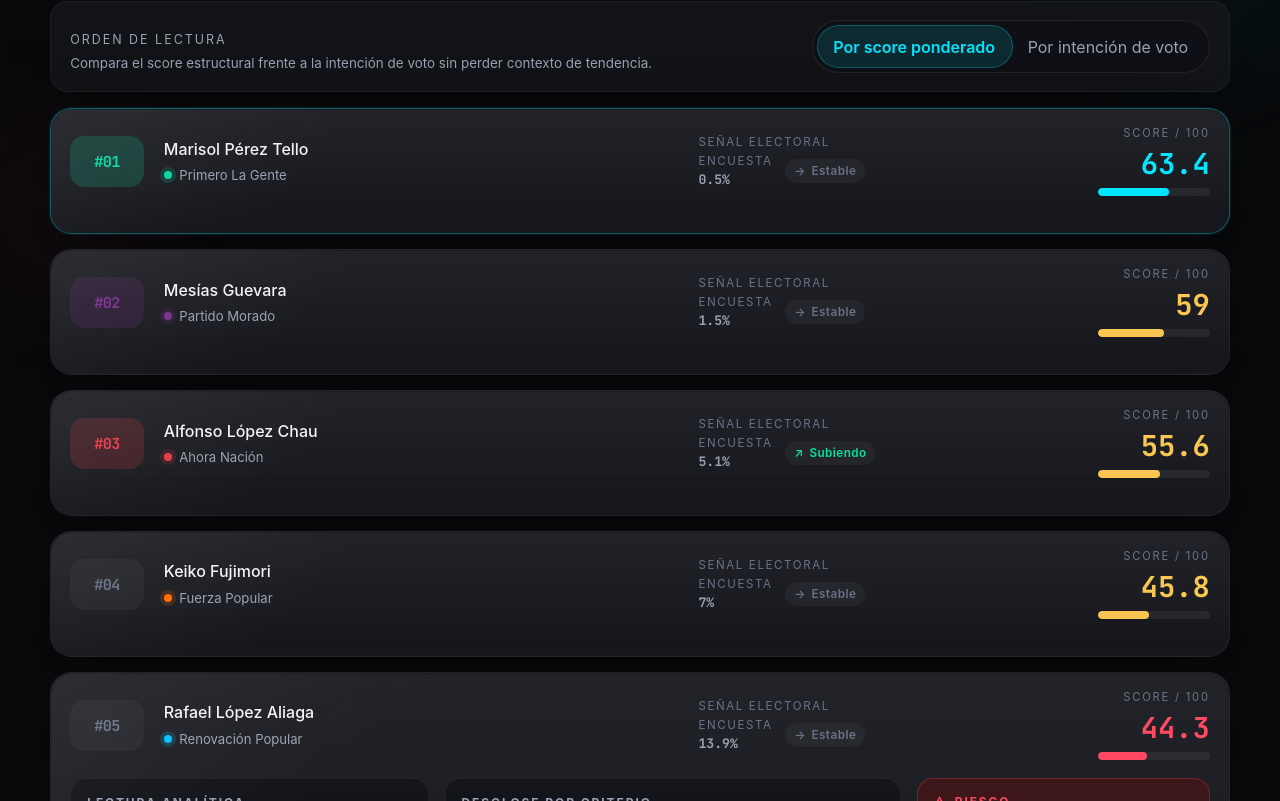
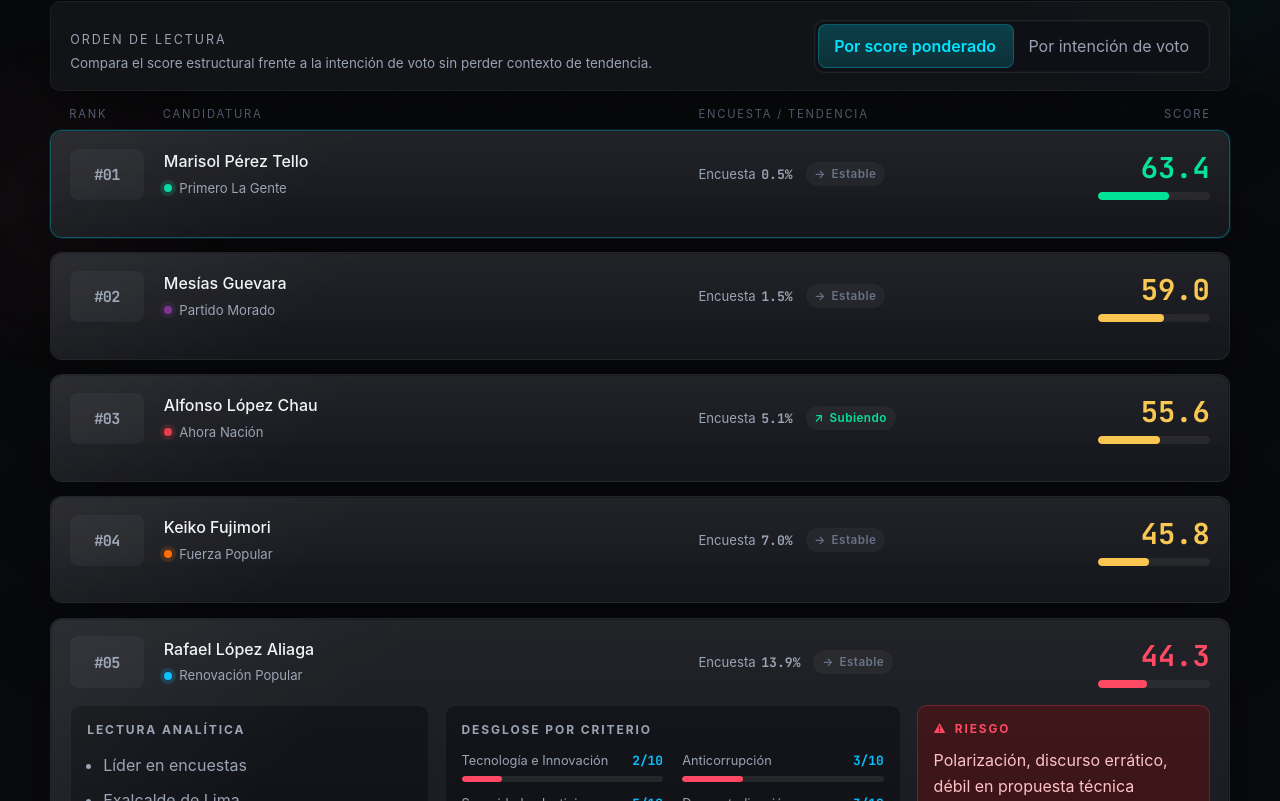
Before and after one commit to Albert-fer02/landyng-page-Electoral-Peru, a React (Vite) app: page / in a window 1280 px wide. Shown: the part 339-1140 px from the top of the page. Built offline with nearby package versions, Linux system fonts and the light colour scheme.

Commit message:
refactor: tighten scorecard visual semantics

```diff
--- a/src/App.jsx
+++ b/src/App.jsx
@@ -51,6 +51,15 @@
 
         <SortControls currentValue={sortBy} onChange={setSortBy} />
 
+        <section className="ranking-head" aria-hidden="true">
+          <span className="ranking-head__label">Rank</span>
+          <span className="ranking-head__label">Candidatura</span>
+          <span className="ranking-head__label">Encuesta / tendencia</span>
+          <span className="ranking-head__label ranking-head__label--score">
+            Score
+          </span>
+        </section>
+
         <section className="ranking-list" aria-label="Ranking de candidatos">
           {rankedCandidates.map((candidate, index) => {
             const isExpanded = selectedName === candidate.name;
--- a/src/components/CandidateCard.jsx
+++ b/src/components/CandidateCard.jsx
@@ -1,6 +1,6 @@
 import { ScoreBar } from "./ScoreBar";
 import { TrendBadge } from "./TrendBadge";
-import { getScoreTone } from "../lib/scorecard";
+import { getMetricTone, getScoreTone } from "../lib/scorecard";
 
 function buildNotesList(notes) {
   return notes
@@ -34,9 +34,7 @@
         aria-controls={detailsId}
       >
         <div className="candidate-card__rank-block" aria-hidden="true">
-          <span className={`candidate-rank${rank <= 3 ? " is-podium" : ""}`}>
-            #{String(rank).padStart(2, "0")}
-          </span>
+          <span className="candidate-rank">#{String(rank).padStart(2, "0")}</span>
         </div>
 
         <div className="candidate-card__summary candidate-card__summary--identity">
@@ -50,23 +48,20 @@
         </div>
 
         <div className="candidate-card__summary candidate-card__summary--metrics">
-          <span className="candidate-card__eyebrow">Señal electoral</span>
           <div className="candidate-card__meta">
             <span className="candidate-card__poll">
-              <span className="candidate-card__meta-label">Encuesta</span>
-              <strong>{candidate.encuesta}%</strong>
+              Encuesta <strong>{candidate.encuesta.toFixed(1)}%</strong>
             </span>
             <TrendBadge trend={candidate.tendencia} />
           </div>
         </div>
 
         <div className="candidate-card__score">
-          <span className="candidate-card__score-label">Score / 100</span>
           <strong
             className="candidate-card__score-value"
             style={{ color: scoreTone }}
           >
-            {candidate.finalScore}
+            {candidate.finalScore.toFixed(1)}
           </strong>
           <ScoreBar
             value={candidate.finalScore}
@@ -107,7 +102,7 @@
                 </div>
                 <ScoreBar
                   value={candidate.scores[criterion.key]}
-                  color={candidate.color}
+                  color={getMetricTone(candidate.scores[criterion.key])}
                 />
               </div>
             ))}
--- a/src/lib/scorecard.js
+++ b/src/lib/scorecard.js
@@ -30,7 +30,7 @@
 
 export function getScoreTone(score) {
   if (score >= 60) {
-    return "var(--accent)";
+    return "var(--positive)";
   }
 
   if (score >= 45) {
@@ -40,6 +40,20 @@
   return "var(--danger)";
 }
 
+export function getMetricTone(score, max = 10) {
+  const normalizedScore = (score / max) * 100;
+
+  if (normalizedScore >= 70) {
+    return "var(--positive)";
+  }
+
+  if (normalizedScore >= 40) {
+    return "var(--warning)";
+  }
+
+  return "var(--danger)";
+}
+
 export function formatWeight(weight) {
   return `${Math.round(weight * 100)}%`;
 }
--- a/src/styles.css
+++ b/src/styles.css
@@ -108,7 +108,7 @@
   margin-bottom: 1.5rem;
   padding: 1.75rem 1.85rem;
   border: 1px solid var(--surface-border);
-  border-radius: 1.75rem;
+  border-radius: 12px;
   background:
     linear-gradient(180deg, rgba(255, 255, 255, 0.02), rgba(255, 255, 255, 0)),
     var(--surface-0);
@@ -159,7 +159,7 @@
   min-width: 11rem;
   padding: 0.9rem 1rem;
   border: 1px solid var(--surface-border);
-  border-radius: 1rem;
+  border-radius: 10px;
   background: rgba(255, 255, 255, 0.02);
 }
 
@@ -191,7 +191,7 @@
   align-items: end;
   padding: 1.1rem 1.2rem;
   margin-bottom: 1rem;
-  border-radius: 1.1rem;
+  border-radius: 10px;
 }
 
 .toolbar__copy {
@@ -221,22 +221,26 @@
   grid-template-columns: repeat(2, minmax(0, 1fr));
   align-items: center;
   min-width: min(100%, 24rem);
-  padding: 0.25rem;
+  padding: 0.2rem;
   border: 1px solid rgba(255, 255, 255, 0.08);
-  border-radius: 999px;
+  border-radius: 10px;
   background: var(--surface-2);
+  box-shadow: inset 0 0 0 1px rgba(255, 255, 255, 0.02);
+  overflow: hidden;
 }
 
 .segmented-control::before {
   content: "";
   position: absolute;
-  top: 0.25rem;
-  bottom: 0.25rem;
-  left: 0.25rem;
-  width: calc((100% - 0.5rem) / 2);
-  border-radius: 999px;
-  background: rgba(0, 229, 255, 0.12);
-  border: 1px solid rgba(0, 229, 255, 0.28);
+  top: 0.2rem;
+  bottom: 0.2rem;
+  left: 0.2rem;
+  width: calc((100% - 0.4rem) / 2);
+  border-radius: 8px;
+  background:
+    linear-gradient(180deg, rgba(0, 229, 255, 0.16), rgba(0, 229, 255, 0.08)),
+    rgba(0, 229, 255, 0.08);
+  border: 1px solid rgba(0, 229, 255, 0.24);
   transform: translateX(calc(var(--active-index) * 100%));
   transition: transform 220ms ease;
 }
@@ -244,9 +248,9 @@
 .segmented-control__button {
   position: relative;
   z-index: 1;
-  padding: 0.72rem 1rem;
+  padding: 0.76rem 1rem;
   border: 0;
-  border-radius: 999px;
+  border-radius: 8px;
   background: transparent;
   color: var(--text-secondary);
   cursor: pointer;
@@ -270,9 +274,27 @@
   gap: 0.9rem;
 }
 
+.ranking-head {
+  display: grid;
+  grid-template-columns: minmax(4rem, 4.6rem) minmax(0, 2.2fr) minmax(10rem, 1.2fr) minmax(8.5rem, 0.9fr);
+  gap: 1.25rem;
+  padding: 0 1.2rem 0.55rem;
+}
+
+.ranking-head__label {
+  color: var(--text-tertiary);
+  font-size: 0.7rem;
+  letter-spacing: 0.16em;
+  text-transform: uppercase;
+}
+
+.ranking-head__label--score {
+  text-align: right;
+}
+
 .candidate-card {
   position: relative;
-  border-radius: 1.35rem;
+  border-radius: 12px;
   overflow: hidden;
   background:
     linear-gradient(180deg, rgba(255, 255, 255, 0.016), rgba(255, 255, 255, 0)),
@@ -321,18 +343,13 @@
   place-items: center;
   min-height: 3.2rem;
   padding: 0.4rem 0.6rem;
-  border-radius: 0.9rem;
+  border-radius: 8px;
   background: rgba(255, 255, 255, 0.04);
-  color: var(--text-tertiary);
+  color: var(--text-secondary);
   font-family: var(--mono);
   font-weight: 600;
   font-size: 0.95rem;
   letter-spacing: -0.04em;
-}
-
-.candidate-rank.is-podium {
-  background: color-mix(in srgb, var(--candidate-color) 18%, transparent);
-  color: var(--candidate-color);
 }
 
 .candidate-card__summary {
@@ -380,17 +397,11 @@
   font-size: 0.82rem;
 }
 
-.candidate-card__eyebrow,
-.candidate-card__meta-label {
-  font-size: 0.72rem;
-  text-transform: uppercase;
-  letter-spacing: 0.14em;
-  color: var(--text-tertiary);
-}
-
 .candidate-card__poll {
-  display: grid;
-  gap: 0.18rem;
+  display: inline-flex;
+  align-items: baseline;
+  gap: 0.35rem;
+  white-space: nowrap;
 }
 
 .candidate-card__poll strong,
@@ -418,20 +429,14 @@
   justify-items: end;
   gap: 0.32rem;
   text-align: right;
+  min-width: 0;
 }
 
 .candidate-card__score-value {
-  display: block;
+  display: inline-block;
+  min-width: 4.6ch;
   font-size: clamp(1.4rem, 3.5vw, 1.8rem);
-  font-variant-numeric: tabular-nums;
-}
-
-.candidate-card__score-label {
-  display: block;
-  color: var(--text-tertiary);
-  font-size: 0.7rem;
-  letter-spacing: 0.16em;
-  text-transform: uppercase;
+  font-variant-numeric: tabular-nums lining-nums;
 }
 
 .candidate-card__details {
@@ -458,7 +463,7 @@
   min-width: 0;
   padding: 1rem;
   border: 1px solid var(--surface-border);
-  border-radius: 1rem;
+  border-radius: 10px;
   background: var(--surface-2);
 }
 
@@ -490,9 +495,9 @@
 .risk-box {
   display: grid;
   align-content: start;
-  gap: 0.55rem;
+  gap: 0.75rem;
   padding: 1rem;
-  border-radius: 1rem;
+  border-radius: 10px;
   border: 1px solid rgba(255, 69, 96, 0.26);
   background: var(--danger-bg);
 }
@@ -570,7 +575,7 @@
 .insight-card {
   margin-top: 1.3rem;
   padding: 1.25rem;
-  border-radius: 1.35rem;
+  border-radius: 12px;
 }
 
 .section-title {
@@ -601,6 +606,14 @@
 }
 
 @media (max-width: 980px) {
+  .ranking-head {
+    grid-template-columns: minmax(4rem, 4.6rem) minmax(0, 1fr) minmax(8rem, 0.85fr);
+  }
+
+  .ranking-head__label:nth-child(4) {
+    display: none;
+  }
+
   .candidate-card__trigger {
     grid-template-columns: minmax(4rem, 4.6rem) minmax(0, 1fr) minmax(8rem, 0.85fr);
   }
@@ -620,6 +633,10 @@
 }
 
 @media (max-width: 760px) {
+  .ranking-head {
+    display: none;
+  }
+
   .page {
     width: min(100% - 1.2rem, var(--page-max-width));
     padding-top: 1.4rem;
```
